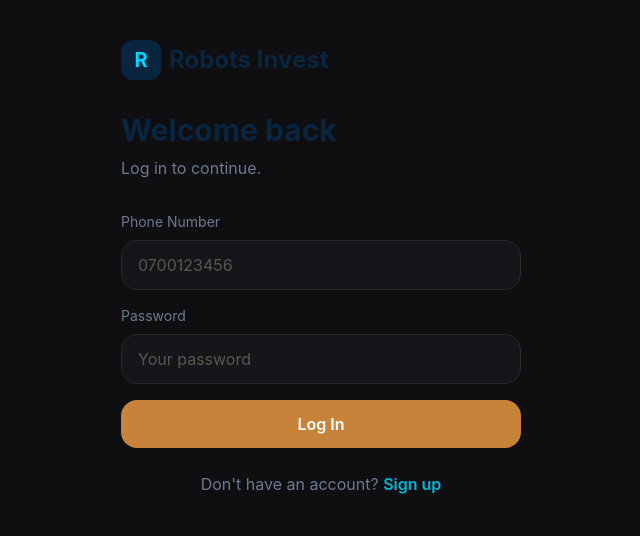
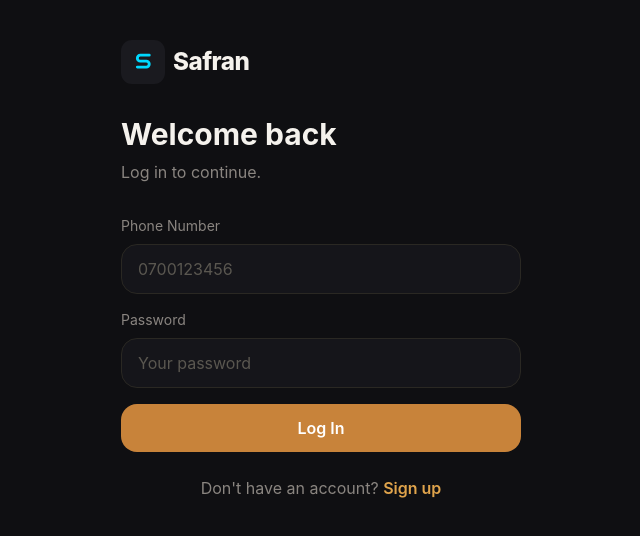
Before and after one commit to paercy32-eng/Teslauganda-invest, a Next.js app: page /login in a window 1280 px wide. Shown: the top 536 px of the page, without its empty margins (319-959 px from the left). Built offline with nearby package versions, Linux system fonts and the light colour scheme.

Commit message:
Login: Safran logo + charcoal/copper theme

```diff
--- a/app/login/page.tsx
+++ b/app/login/page.tsx
@@ -3,6 +3,7 @@
 import { useState } from 'react';
 import { useRouter } from 'next/navigation';
 import Link from 'next/link';
+import SafranLogo from '@/components/SafranLogo';
 
 export default function LoginPage() {
   const router = useRouter();
@@ -51,19 +52,20 @@ export default function LoginPage() {
 
   return (
     <main className="min-h-screen px-6 py-10 animate-fade-in">
-      <div className="flex items-center gap-2 mb-8">
-        <div className="w-10 h-10 rounded-xl bg-[#0A2540] flex items-center justify-center text-[#00D9FF] font-bold text-xl">
-          R
-        </div>
-        <span className="text-2xl font-bold text-[#0A2540]">Robots Invest</span>
+      <div className="mb-8">
+        <SafranLogo
+          size={44}
+          textColor="#F5F2ED"
+          accentColor="#1A1A1F"
+        />
       </div>
 
-      <h1 className="text-3xl font-bold mb-2 text-[#0A2540]">Welcome back</h1>
-      <p className="text-[#6B7A8F] mb-8">Log in to continue.</p>
+      <h1 className="text-3xl font-bold mb-2 text-[#F5F2ED]">Welcome back</h1>
+      <p className="text-[#8A8580] mb-8">Log in to continue.</p>
 
       <form onSubmit={onSubmit} className="space-y-4" autoComplete="off">
         <div>
-          <label className="block text-sm text-[#6B7A8F] mb-2">Phone Number</label>
+          <label className="block text-sm text-[#8A8580] mb-2">Phone Number</label>
           <input
             type="tel"
             name="phone"
@@ -77,7 +79,7 @@ export default function LoginPage() {
         </div>
 
         <div>
-          <label className="block text-sm text-[#6B7A8F] mb-2">Password</label>
+          <label className="block text-sm text-[#8A8580] mb-2">Password</label>
           <input
             type="password"
             name="password"
@@ -91,7 +93,7 @@ export default function LoginPage() {
         </div>
 
         {error && (
-          <div className="bg-[#FFF1F3] border border-[#E11D48]/30 rounded-2xl px-4 py-3 text-sm text-[#E11D48]">
+          <div className="bg-[#2A1416] border border-[#E5484D]/40 rounded-2xl px-4 py-3 text-sm text-[#FF8A8A]">
             {error}
           </div>
         )}
@@ -101,9 +103,9 @@ export default function LoginPage() {
         </button>
       </form>
 
-      <p className="text-center text-[#6B7A8F] mt-6">
+      <p className="text-center text-[#8A8580] mt-6">
         Don&apos;t have an account?{' '}
-        <Link href="/register" className="text-[#00B8DB] font-semibold">
+        <Link href="/register" className="text-[#E0A44C] font-semibold">
           Sign up
         </Link>
       </p>
```
